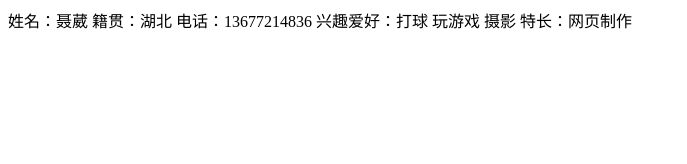
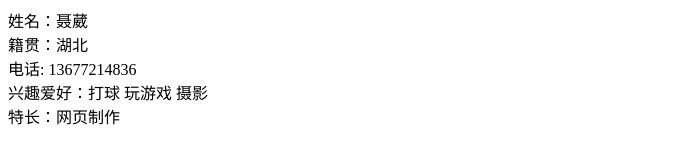
Before and after one commit to Abner2325611559/niewei12204, a plain HTML site: page index.html in a window 1280 px wide. Shown: the whole page, without its empty margins (0-687 px from the left). Drawn offline with Linux system fonts and the light colour scheme.

Commit message:
Update index.html

```diff
--- a/index.html
+++ b/index.html
@@ -5,10 +5,10 @@
     <title>聂葳12204-个人简历</title>
 </head>
 <body>
-    姓名：聂葳
-    籍贯：湖北
-    电话：13677214836
-    兴趣爱好：打球 玩游戏 摄影
-    特长：网页制作
+    姓名：聂葳 <br>
+    籍贯：湖北 <br>
+    电话: 13677214836<br>
+    兴趣爱好：打球 玩游戏 摄影<br>
+    特长：网页制作<br>
 </body>
 </html>
```
